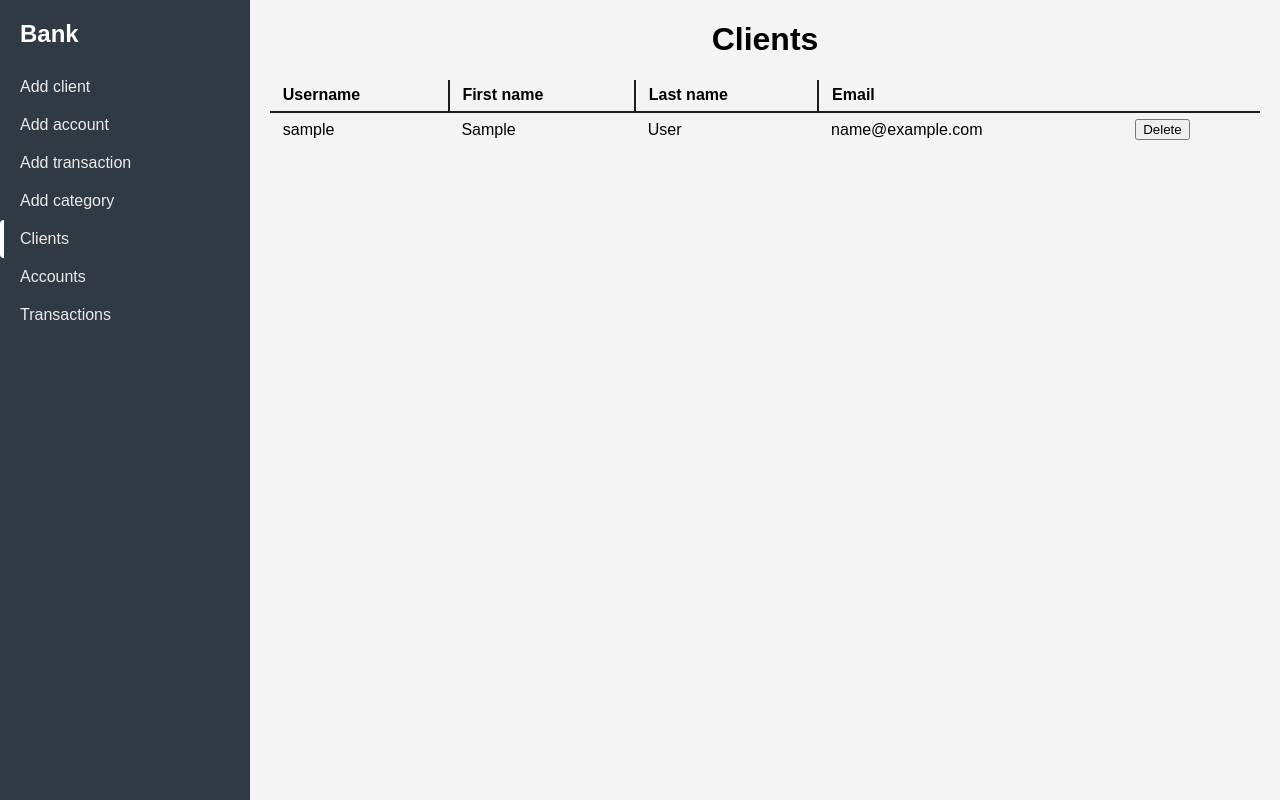
After one commit to anouillz/ET-HOME, a Django app: page /bank/clients/ in a window 1280 px wide. The commit adds this page. Run offline with Django 5.2, Linux system fonts and the light colour scheme; tables that the repository leaves empty hold one stand-in row (values such as "Sample post").

Commit message:
added bank clients page + delete endpoint

```diff
--- a/src/app/ET_HOME/context_processors.py
+++ b/src/app/ET_HOME/context_processors.py
@@ -11,6 +11,7 @@ def navbar_links(request):
             {'url_name': 'bank:add_account', 'label': 'Add account'},
             {'url_name': 'bank:add_transaction', 'label': 'Add transaction'},
             {'url_name': 'bank:add_category', 'label': 'Add category'},
+            {'url_name': 'bank:clients', 'label': 'Clients'},
             {'url_name': 'bank:accounts', 'label': 'Accounts'},
             {'url_name': 'bank:transactions', 'label': 'Transactions'},
         ]
--- a/src/app/bank/api_urls.py
+++ b/src/app/bank/api_urls.py
@@ -3,6 +3,7 @@ from . import views
 
 urlpatterns = [
     path("clients/add", views.add_client, name="add_client"),
+    path("clients/<int:id>/delete", views.delete_client, name="delete_client"),
     path("categories/add", views.add_category, name="add_category"),
     path("accounts/add", views.add_account, name="add_account"),
     path("account/transactions/<date:from_date>/", views.get_transactions, name="get_transactions_from"),
--- a/src/app/bank/templates/bank/base.html
+++ b/src/app/bank/templates/bank/base.html
@@ -3,10 +3,11 @@
 <html lang="en">
     <head>
         <title>{% block title %}Title{% endblock %}</title>
-        <link rel="stylesheet" href="{% static 'css/base.css' %}">
-        <link rel="stylesheet" href="{% static 'css/bank/base.css' %}">
-        <script src="{% static 'js/base.js' %}"></script>
-        <script src="{% static 'js/bank/base.js' %}"></script>
+        <link rel="shortcut icon" href="{% static "images/logo.svg" %}" type="image/svg+xml">
+        <link rel="stylesheet" href="{% static "css/base.css" %}">
+        <link rel="stylesheet" href="{% static "css/bank/base.css" %}">
+        <script src="{% static "js/base.js" %}"></script>
+        <script src="{% static "js/bank/base.js" %}"></script>
         {% block head %}{% endblock head %}
     </head>
     <body>
--- /dev/null
+++ b/src/app/bank/templates/bank/clients.html
@@ -0,0 +1,31 @@
+{% extends 'bank/base.html' %}
+{% load static %}
+{% block title %}Clients{% endblock %}
+{% block head %}
+    <script src="{% static "js/bank/clients.js" %}"></script>
+{% endblock %}
+{% block page-name %}Clients{% endblock %}
+{% block main %}
+    {% csrf_token %}
+    <table>
+        <thead>
+            <tr>
+                <th>Username</th>
+                <th>First name</th>
+                <th>Last name</th>
+                <th>Email</th>
+            </tr>
+        </thead>
+        <tbody>
+            {% for client in clients %}
+                <tr data-id="{{ client.id }}">
+                    <td>{{ client.username }}</td>
+                    <td>{{ client.first_name }}</td>
+                    <td>{{ client.last_name }}</td>
+                    <td>{{ client.email }}</td>
+                    <td><button class="delete-btn">Delete</button></td>
+                </tr>
+            {% endfor %}
+        </tbody>
+    </table>
+{% endblock %}
--- /dev/null
+++ b/src/app/bank/templates/bank/home.html
@@ -0,0 +1,4 @@
+{% extends 'bank/base.html' %}
+{% load static %}
+{% block title %}Bank{% endblock %}
+{% block main %}{% endblock %}
--- a/src/app/bank/urls.py
+++ b/src/app/bank/urls.py
@@ -4,12 +4,14 @@ from . import views
 app_name = "bank"
 urlpatterns = [
     path("api/", include("bank.api_urls")),
-    path("add_client", views.add_client_view, name="add_client"),
-    path("add_account", views.add_account_view, name="add_account"),
-    path("add_transaction", views.add_transaction_view, name="add_transaction"),
-    path("add_category", views.add_category_view, name="add_category"),
+    path("", views.home_view, name="home"),
+    path("add_client/", views.add_client_view, name="add_client"),
+    path("add_account/", views.add_account_view, name="add_account"),
+    path("add_transaction/", views.add_transaction_view, name="add_transaction"),
+    path("add_category/", views.add_category_view, name="add_category"),
+    path("clients/", views.clients_view, name="clients"),
     path("accounts/<uuid:id>/", views.edit_account_view, name="edit_account"),
-    path("accounts", views.accounts_view, name="accounts"),
+    path("accounts/", views.accounts_view, name="accounts"),
     path("transactions/<uuid:id>/", views.edit_transaction_view, name="edit_transaction"),
-    path("transactions", views.transactions_view, name="transactions"),
+    path("transactions/", views.transactions_view, name="transactions"),
 ]
--- a/src/app/bank/views.py
+++ b/src/app/bank/views.py
@@ -18,6 +18,10 @@ from .models import Client, BankAccount, Transaction, SpendingCategory, Secret,
 from .serializers import TransactionSerializer
 
 
+def home_view(request):
+    return render(request, "bank/home.html")
+
+
 @require_GET
 @token_protected
 def get_transaction(request, transactionId):
@@ -34,6 +38,7 @@ def get_transaction(request, transactionId):
             "data": None,
             "message": "transaction not found"
         }, status=404)
+
 
 @require_GET
 @token_protected
@@ -56,6 +61,7 @@ def get_transactions(request, from_date: Optional[datetime] = None):
         for transaction in transactions
     ]
     return JsonResponse({"status": "success", "data": data}, status=HTTP_200_OK)
+
 
 @require_POST
 @token_protected
@@ -101,6 +107,7 @@ def filter_transaction(request):
     except Exception as e:
         return JsonResponse({"status": "error", "message": str(e)}, status=500)
 
+
 @require_GET
 @token_protected
 def get_account(request):
@@ -114,6 +121,7 @@ def get_account(request):
             "bank_name": account.bank_name
         }
     })
+
 
 # bank - app authentication
 def generate_secret(request):
@@ -149,6 +157,8 @@ def generate_secret(request):
         "secret": secret_code,
         "id": secret.id
     })
+
+
 def generate_token(request):
     if request.method != "POST":
         return JsonResponse({"status": "error", "message": "Invalid request method"}, status=405)
@@ -229,6 +239,7 @@ def generate_token(request):
             }
         })
 
+
 @require_POST
 def add_transaction(request):
     try:
@@ -266,6 +277,7 @@ def add_transaction(request):
     except Exception as e:
         return JsonResponse({"status": "error", "message": str(e)}, status=500)
 
+
 @require_POST
 def add_account(request):
     try:
@@ -295,6 +307,7 @@ def add_account(request):
     except Exception as e:
         return JsonResponse({"status": "error", "message": str(e)}, status=500)
 
+
 @require_POST
 def add_category(request):
     try:
@@ -313,12 +326,14 @@ def add_category(request):
     except Exception as e:
         return JsonResponse({"status": "error", "message": str(e)}, status=500)
 
+
 def add_account_view(request):
     context = {
         "clients": Client.objects.all(),
         "banks": ["UBS", "BCV", "BCVs", "Raiffeisen"]
     }
     return render(request, "bank/add_account.html", context)
+
 
 def add_transaction_view(request):
     context = {
@@ -327,8 +342,17 @@ def add_transaction_view(request):
     }
     return render(request, "bank/add_transaction.html", context)
 
+
 def add_category_view(request):
     return render(request, "bank/add_category.html")
+
+
+def clients_view(request):
+    context = {
+        "clients": Client.objects.all()
+    }
+    return render(request, "bank/clients.html", context)
+
 
 def accounts_view(request):
     context = {
@@ -336,11 +360,13 @@ def accounts_view(request):
     }
     return render(request, "bank/accounts.html", context)
 
+
 def transactions_view(request):
     context = {
         "transactions": Transaction.objects.all()
     }
     return render(request, "bank/transactions.html", context)
+
 
 @require_POST
 def delete_transaction(request, id):
@@ -350,11 +376,20 @@ def delete_transaction(request, id):
     trigger_sync(request, account)
     return JsonResponse({"status": "success"}, status=HTTP_200_OK)
 
+
+@require_POST
+def delete_client(request, id):
+    client = get_object_or_404(Client, id=id)
+    client.delete()
+    return JsonResponse({"status": "success"}, status=HTTP_200_OK)
+
+
 @require_POST
 def delete_account(request, id):
     account = get_object_or_404(BankAccount, id=id)
     account.delete()
     return JsonResponse({"status": "success"}, status=HTTP_200_OK)
+
 
 def edit_account_view(request, id):
     account = get_object_or_404(BankAccount, id=id)
@@ -364,6 +399,7 @@ def edit_account_view(request, id):
     }
     return render(request, "bank/edit_account.html", context)
 
+
 def edit_transaction_view(request, id):
     transaction = get_object_or_404(Transaction, id=id)
     context = {
@@ -372,6 +408,7 @@ def edit_transaction_view(request, id):
         "categories": SpendingCategory.objects.all()
     }
     return render(request, "bank/edit_transaction.html", context)
+
 
 @require_POST
 def edit_account(request, id):
@@ -393,6 +430,7 @@ def edit_account(request, id):
         "status": "success",
         "message": "Account modified successfully."
     }, status=HTTP_200_OK)
+
 
 @require_POST
 def edit_transaction(request, id):
@@ -419,8 +457,10 @@ def edit_transaction(request, id):
         "message": "Transaction modified successfully."
     }, status=HTTP_200_OK)
 
+
 def add_client_view(request):
     return render(request, "bank/add_client.html")
+
 
 @require_POST
 def add_client(request):
--- /dev/null
+++ b/src/app/static/js/bank/clients.js
@@ -0,0 +1,13 @@
+function deleteClient(id) {
+    apiPost(`clients/${id}/delete`, {}, true).then(res => {
+        window.location.reload()
+    })
+}
+
+window.addEventListener("load", () => {
+    document.querySelectorAll("tbody tr").forEach(row => {
+        let id = row.dataset.id
+        let deleteBtn = row.querySelector(".delete-btn")
+        deleteBtn.addEventListener("click", () => deleteClient(id))
+    })
+})
```
